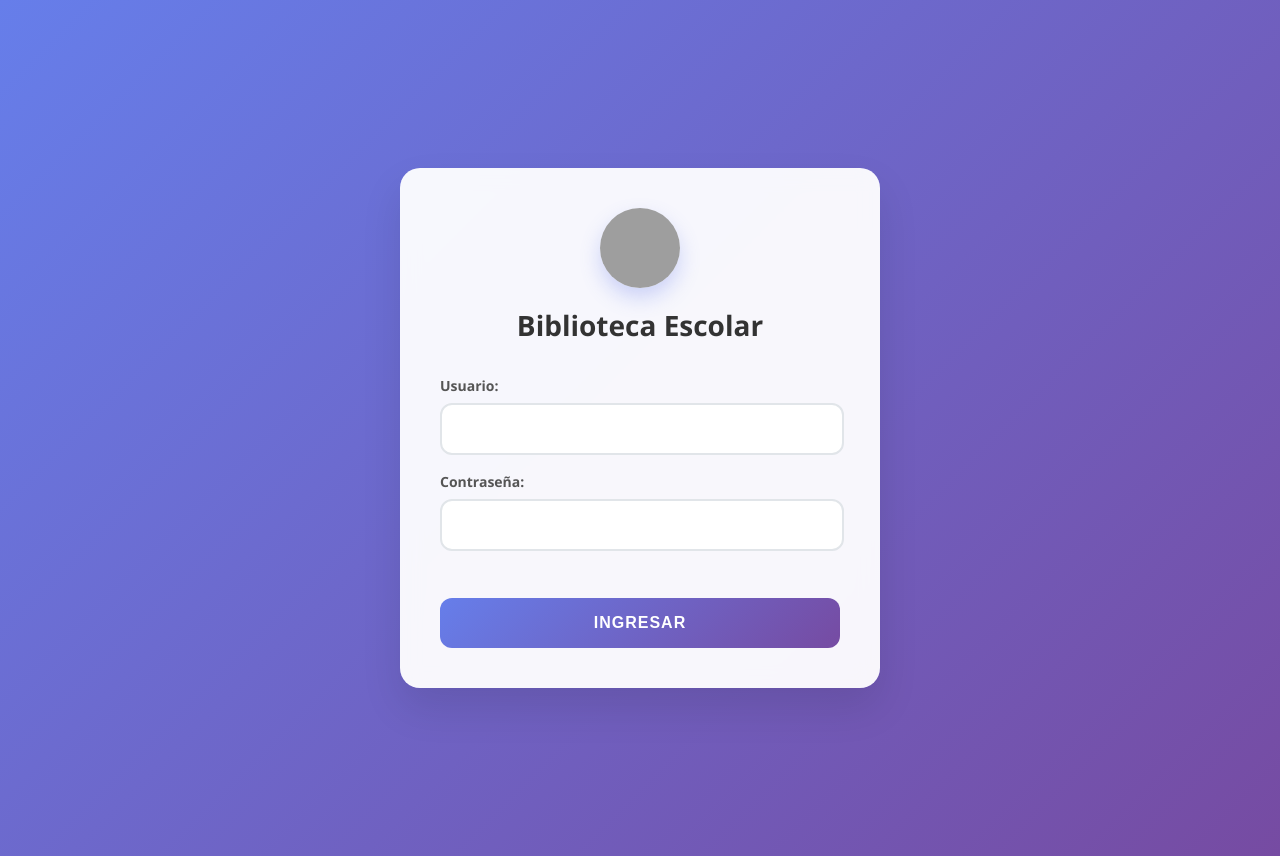
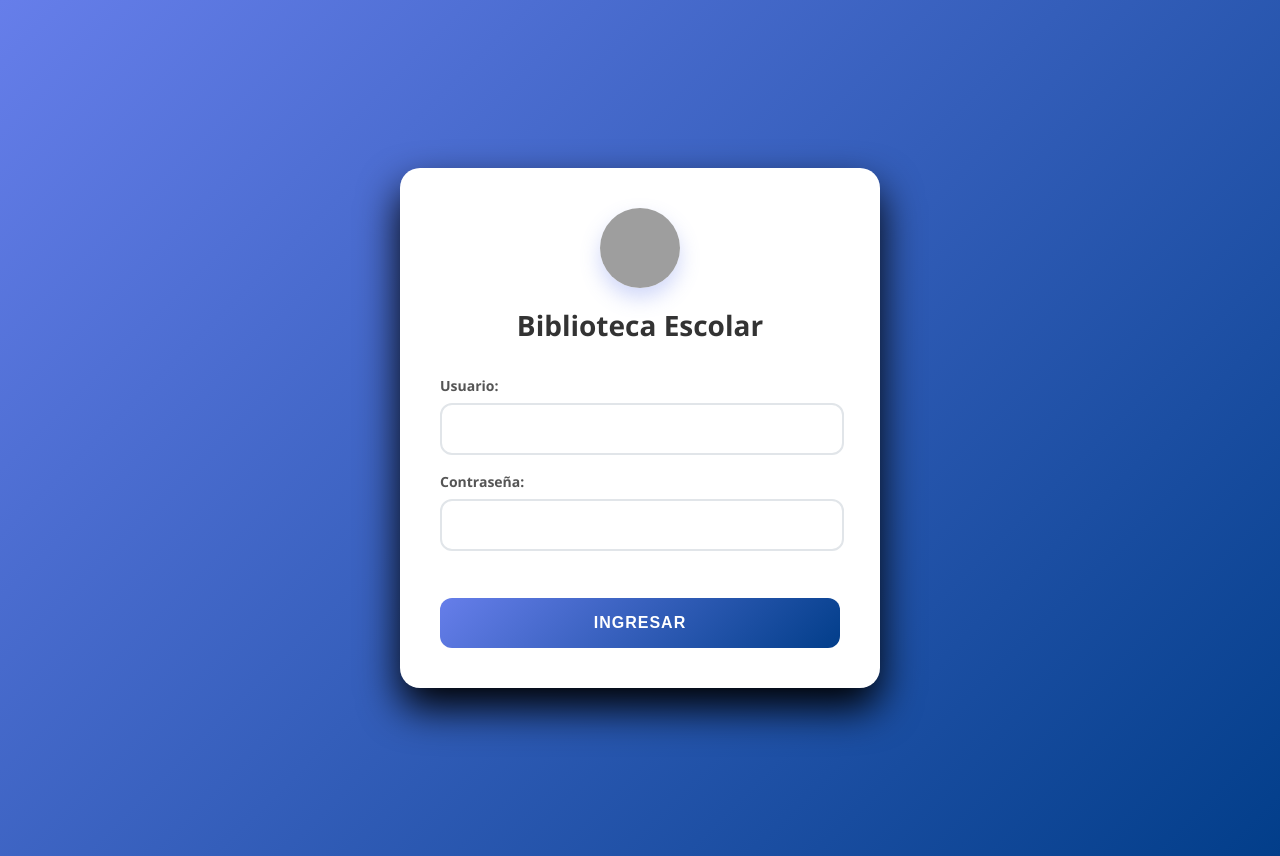
Before and after one commit to SaramariaT/proyecto_biblioteca, a CodeIgniter 4 app: the page made by app/Views/login.php in a window 1280 px wide. Run offline with PHP 8.4 and a stand-in for CodeIgniter, Linux system fonts and the light colour scheme; the template is opened without the code that fills it, so the values that code supplies are empty; some libraries are stand-ins or nearby versions; grey boxes are pictures that could not be loaded.

Commit message:
Update de CSS

```diff
--- a/app/Views/login.php
+++ b/app/Views/login.php
@@ -7,7 +7,7 @@
     <style>
         body {
             font-family: 'Segoe UI', Tahoma, Geneva, Verdana, sans-serif;
-            background: linear-gradient(135deg, #667eea 0%, #764ba2 100%);
+            background: linear-gradient(135deg, #667eea 0%, #023e8a 100%);
             min-height: 100vh;
             display: flex;
             align-items: center;
@@ -16,10 +16,10 @@
         }
 
         .login-contenedor {
-            background: rgba(255, 255, 255, 0.95);
+            background: white;
             backdrop-filter: blur(10px);
             border-radius: 20px;
-            box-shadow: 0 20px 40px rgba(0, 0, 0, 0.1);
+            box-shadow: 0 20px 40px black;
             padding: 40px;
             width: 100%;
             max-width: 400px;
@@ -35,7 +35,7 @@
         .logo {
             width: 80px;
             height: 80px;
-            background: linear-gradient(135deg, #667eea, #764ba2);
+            background: linear-gradient(135deg, #667eea, #023e8a);
             border-radius: 50%;
             margin: 0 auto 15px;
             display: flex;
@@ -90,7 +90,7 @@
 
         form button {
             width: 100%;
-            background: linear-gradient(135deg, #667eea 0%, #764ba2 100%);
+            background: linear-gradient(135deg, #667eea 0%, #023e8a 100%);
             color: white;
             border: none;
             padding: 16px 20px;
@@ -105,7 +105,7 @@
         }
 
         form button:hover {
-            background: linear-gradient(135deg, #5a6fd8 0%, #6a4190 100%);
+            background: linear-gradient(135deg, #5a6fd8 0%, #023e8a 100%);
             transform: translateY(-2px);
             box-shadow: 0 10px 25px rgba(102, 126, 234, 0.3);
         }
```
